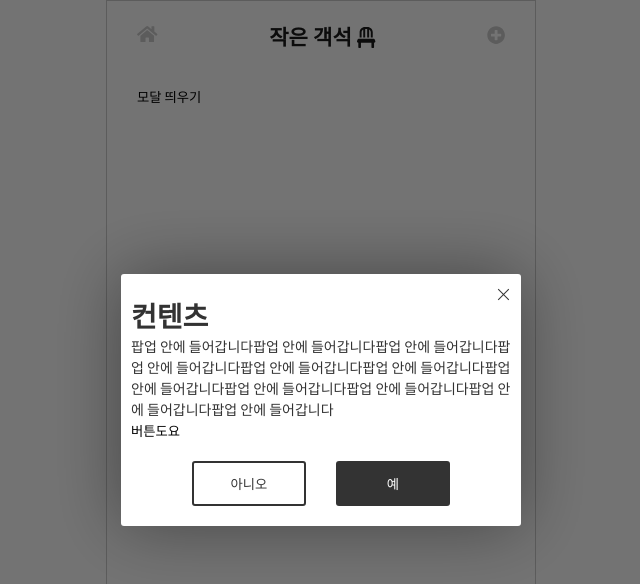
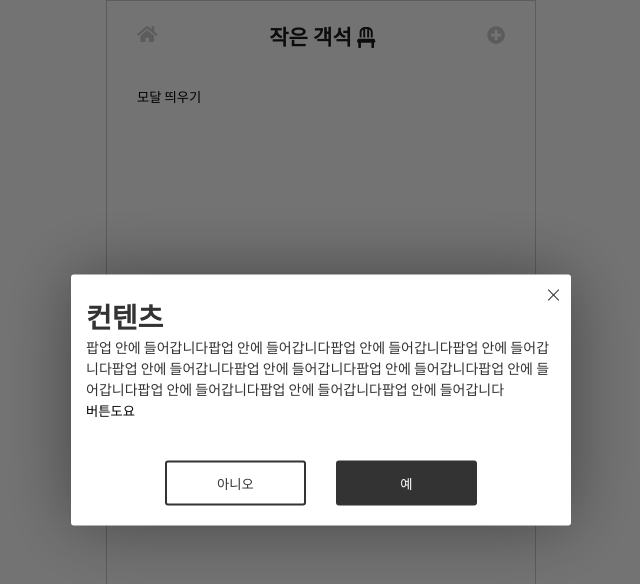
Before and after one commit to team-ASAP/tiny-seat-front, a React (Create React App) app: page / in a window 1280 px wide. Both pictures are taken after a click on the button "모달 띄우기". Shown: the top 584 px of the page, without its empty margins (319-959 px from the left). Built offline with nearby package versions, Linux system fonts and the light colour scheme; a web font is replaced by a local one.

Commit message:
Modal background click event 설정

```diff
--- a/src/Component/Modal/Modal.js
+++ b/src/Component/Modal/Modal.js
@@ -7,7 +7,7 @@ const cx = classNames.bind(style);
 
 const ModalWrapper = styled.div`
   z-index: ${(props) => (props.isModalActive ? "99" : "-1")};
-  transition: all 0.7s ease;
+  transition: all 0.5s ease;
   opacity: ${(props) => (props.isModalActive ? "1" : "0")};
   position: fixed;
   top: 0;
@@ -18,12 +18,33 @@ const ModalWrapper = styled.div`
   background-color: rgba(0, 0, 0, 0.55);
 `;
 
+const ModalContents = styled.div`
+  z-index: 999;
+  position: absolute;
+  top: 50%;
+  left: 50%;
+  transform: translate(-50%, -50%);
+  width: 90%;
+  max-width: ${(props) => props.width || "400px"};
+  padding: 20px 15px;
+  text-align: left;
+  border-radius: 3px;
+  background-color: #fff;
+  box-shadow: 0 0 70px rgba(0, 0, 0, 0.4);
+`;
+
 const Modal = (props) => {
   const { children, isShow, closeFunc, yesFunc } = props;
 
+  const clickBackground = ({ target, currentTarget }) => {
+    if (target === currentTarget) {
+      closeFunc();
+    }
+  };
+
   return (
-    <ModalWrapper isModalActive={isShow}>
-      <div className={cx("modal-contents")}>
+    <ModalWrapper isModalActive={isShow} onClick={clickBackground}>
+      <ModalContents width="500px" id="modelContents">
         <button
           className={cx("modal-close-x-btn")}
           id="closePopBtn"
@@ -38,7 +59,7 @@ const Modal = (props) => {
             예
           </button>
         </div>
-      </div>
+      </ModalContents>
     </ModalWrapper>
   );
 };
--- a/src/Component/Modal/Modal.scss
+++ b/src/Component/Modal/Modal.scss
@@ -8,7 +8,7 @@
   transform: translate(-50%, -50%);
   width: 90%;
   max-width: 400px;
-  padding: 20px 10px;
+  padding: 20px 15px;
   text-align: left;
   border-radius: 3px;
   background-color: #fff;
@@ -43,7 +43,7 @@
 .modal-btn-wrapper {
   display: flex;
   justify-content: center;
-  margin-top: 20px;
+  margin-top: 40px;
 
   button {
     margin: 0 15px;
```
